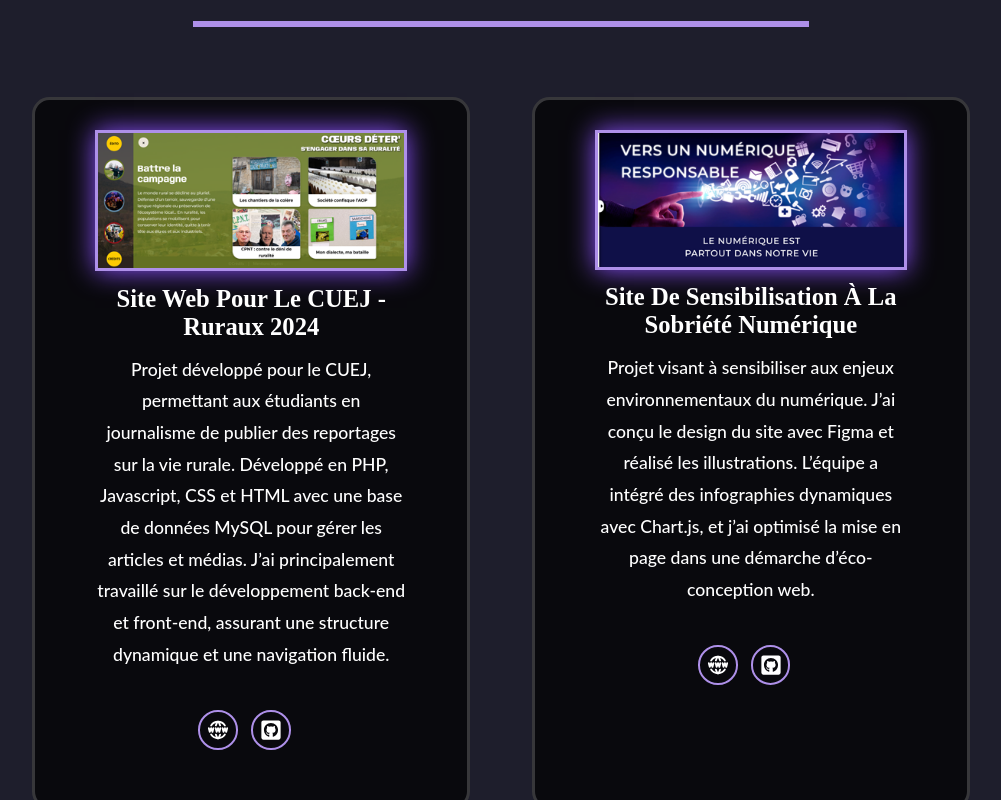
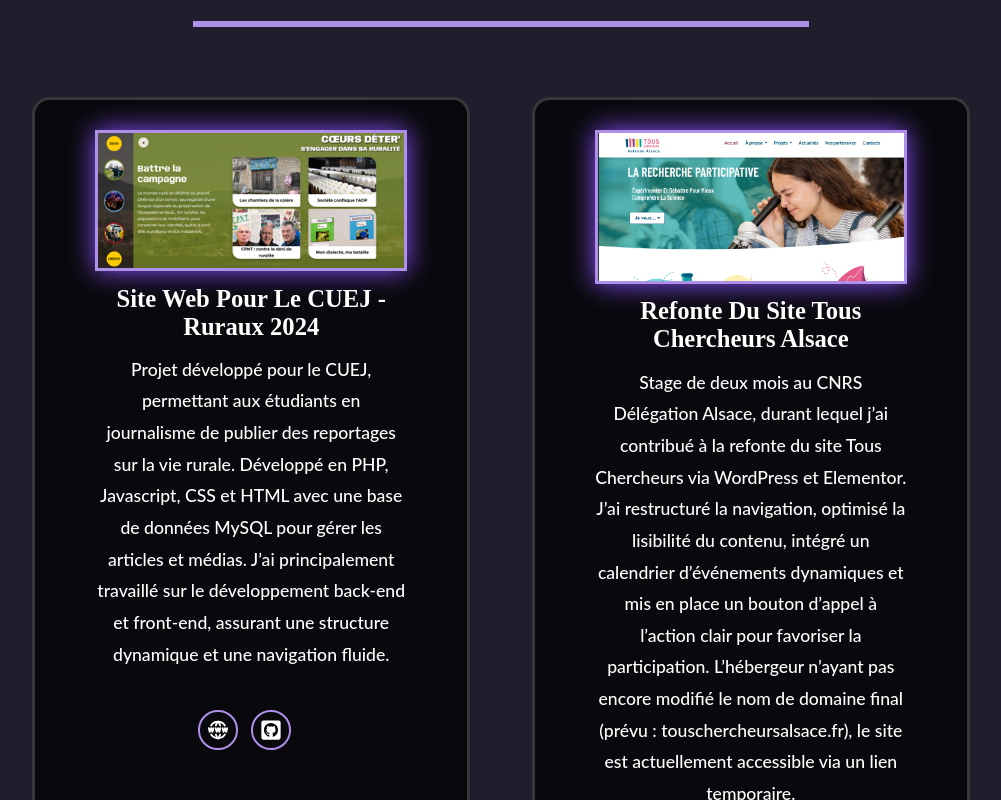
Before and after one commit to anjakely18/Mon-portfolio, a React (Vite) app: page / in a window 1280 px wide. Shown: the part 2980-3780 px from the top of the page, without its empty margins (139-1140 px from the left). Built offline with nearby package versions, Linux system fonts and the light colour scheme.

Commit message:
Ajout Projet stage

```diff
--- a/src/assets/data.jsx
+++ b/src/assets/data.jsx
@@ -13,6 +13,7 @@ import cuej from "./cuej.png";
 import sobriete from "./sae.png";
 import sig from "./sig.png";
 import couture from "./filAndCie.png";
+import touschercheurs from "./touschercheurs.png";
 import unity from "./unity.png";
 
 
@@ -70,6 +71,14 @@ export const projects = [
     text: "Projet développé pour le CUEJ, permettant aux étudiants en journalisme de publier des reportages sur la vie rurale. Développé en PHP, Javascript, CSS et HTML avec une base de données MySQL pour gérer les articles et médias. J’ai principalement travaillé sur le développement back-end et front-end, assurant une structure dynamique et une navigation fluide.",
   },
   {
+  id: nanoid(),
+  img: touschercheurs,
+  url: "http://sc4maju4065.universe.wf/",
+  title: "Refonte du site Tous Chercheurs Alsace",
+  text: "Stage de deux mois au CNRS Délégation Alsace, durant lequel j’ai contribué à la refonte du site Tous Chercheurs via WordPress et Elementor. J’ai restructuré la navigation, optimisé la lisibilité du contenu, intégré un calendrier d’événements dynamiques et mis en place un bouton d’appel à l’action clair pour favoriser la participation. L’hébergeur n’ayant pas encore modifié le nom de domaine final (prévu : touschercheursalsace.fr), le site est actuellement accessible via un lien temporaire.",
+},
+
+  {
     id: nanoid(),
     img: sobriete,
     url: "https://rasamoelina.etu.mmi-unistra.fr/SAE303-site/",
@@ -99,7 +108,9 @@ export const projects = [
   github: "https://github.com/NoahBoos/mmi-sae402",
   title: "Développement d’un jeu RPG sur Unity",
   text: "Projet de développement d’un jeu RPG en 3D sur Unity, réalisé en équipe. J’ai conçu une scène complète située dans une forêt médiévale, modélisé les personnages (joueur et ennemis) avec Blender, et intégré des mécaniques d’interaction : détection et poursuite par les ennemis, gestion des collisions, et transitions entre scènes. J’ai également conçu le menu de démarrage du jeu. Ce projet m’a permis de renforcer mes compétences en développement interactif, en modélisation 3D et en logique de gameplay.",
-},
+}
+
+
 
 
 ];
```
Also changed, not shown: src/assets/touschercheurs.png (added).
